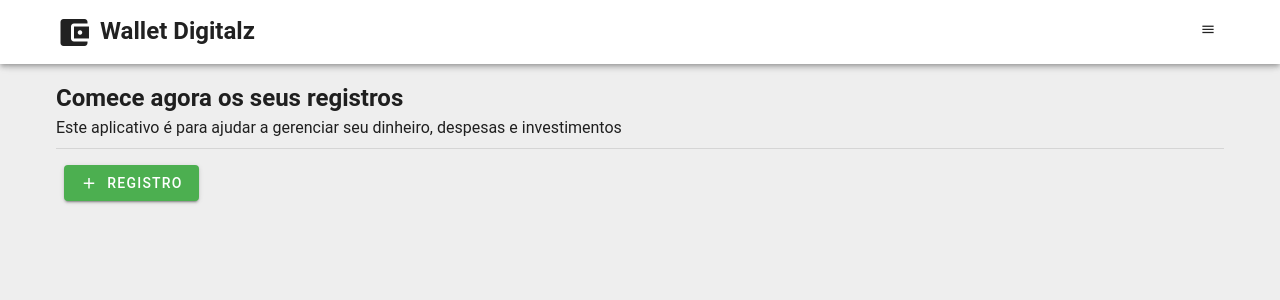
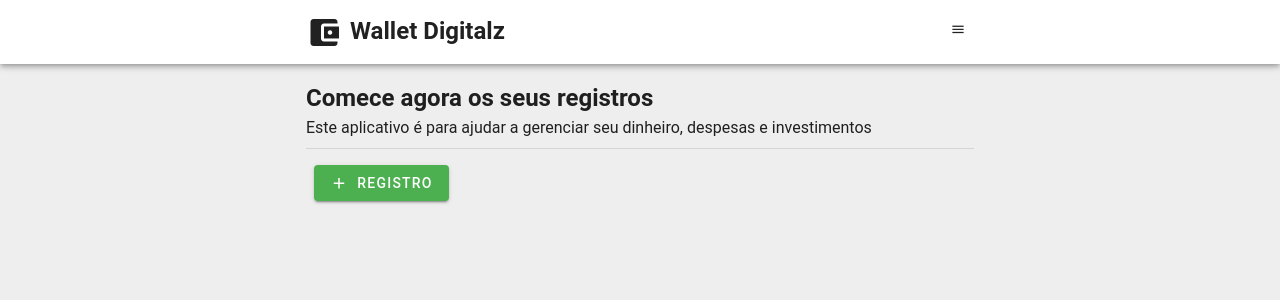
Before and after one commit to lucasferreiralimax/wallet-digitalz, a Vue app: page / in a window 1280 px wide. Shown: the top 300 px of the page. Built offline with nearby package versions, Linux system fonts and the light colour scheme.

Commit message:
improvement size container app

```diff
--- a/src/App.vue
+++ b/src/App.vue
@@ -29,7 +29,7 @@ onMounted(() => {
 <template>
   <v-app :theme="theme">
     <v-app-bar>
-      <v-container class="d-flex justify-space-between">
+      <v-container class="max-width d-flex justify-space-between">
         <h1><v-icon class="mr-2" icon="mdi-wallet" />Wallet Digitalz</h1>
         <v-spacer></v-spacer>
         <v-btn @click.stop="drawer = !drawer" size="x-small" :icon="drawer ? 'mdi-close' : 'mdi-menu'" />
@@ -39,6 +39,8 @@ onMounted(() => {
     <v-navigation-drawer
       v-model="drawer"
       location="right"
+      rail
+      rail-width="150"
       temporary
     >
       <v-list-item>
@@ -56,7 +58,7 @@ onMounted(() => {
     </v-navigation-drawer>
 
     <v-main class="main">
-      <v-container>
+      <v-container class="max-width">
         <template v-if="!wallet.registers.length">
           <h2>{{ $t('home.lets') }}</h2>
           <p>{{ $t('home.about') }}</p>
@@ -69,6 +71,9 @@ onMounted(() => {
 </template>
 
 <style scoped>
+.max-width {
+  max-width: 700px;
+}
 .main {
   background: rgba(var(--v-theme-main));
 }
```
